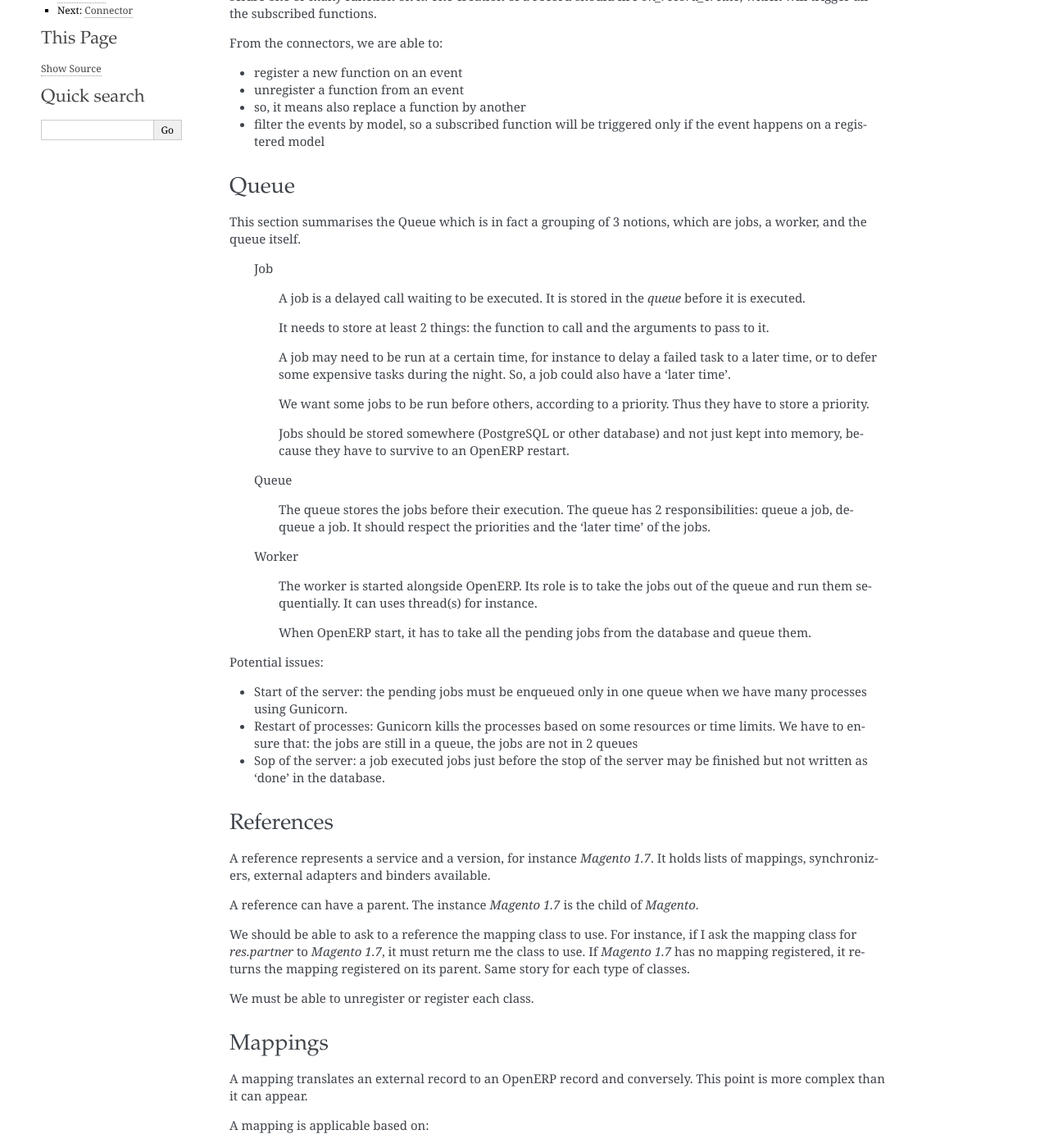
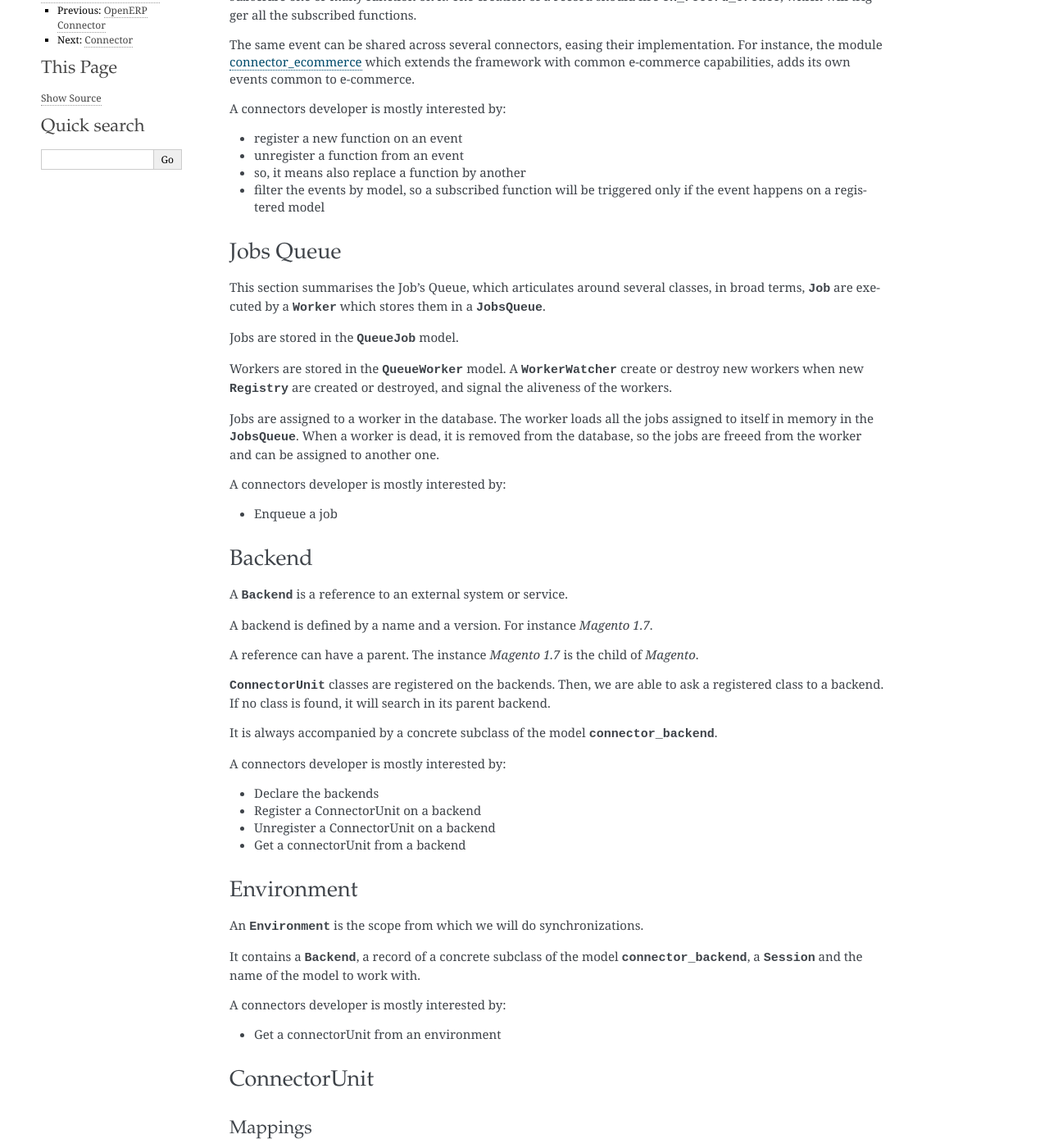
Before and after one commit to OCA/queue, a Sphinx documentation site: the page built from queue_job/doc/guides/overview.rst, in a window 1280 px wide and 1400 px high, scrolled down 374 px. Shown: the whole window at 82% size. Built offline with Sphinx 7.4.7, drawn with Linux system fonts in a browser that asks for light colours; some of the changed text lies outside the part shown.

Commit message:
[IMP] doc: backend, environment, jobs queue

```diff
--- a/queue_job/doc/conf.py
+++ b/queue_job/doc/conf.py
@@ -253,5 +253,5 @@
 intersphinx_mapping = {
     'http://docs.python.org/': None,
     'openerpweb': ('http://doc.openerp.com/trunk/developers/web', None),
-    'openerpdev': ('http://doc.openerp.com/trunk/developers', None),
+    'openerpdev': ('http://doc.openerp.com/trunk/developers/server/', None),
 }
--- a/queue_job/doc/guides/overview.rst
+++ b/queue_job/doc/guides/overview.rst
@@ -22,13 +22,20 @@
 Events are hooks in OpenERP on which we can plug some actions. They are
 based on an Observer pattern.
 
-The basic idea is to declare an :py:class:`~connector.event.Event`, for instance
-`on_record_create`.
+The basic idea is to declare an :py:class:`~connector.event.Event`, for
+instance :py:class:`~connector.event.on_record_create`.
 Then each connector has the ability to subscribe one or many function on it.
-The creation of a record should fire `on_record_create`, which will
-trigger all the subscribed functions.
+The creation of a record should fire
+:py:class:`~connector.event.on_record_create`,
+which will trigger all the subscribed functions.
 
-From the connectors, we are able to:
+The same event can be shared across several connectors, easing their
+implementation.
+For instance, the module connector_ecommerce_ which extends the
+framework with common e-commerce capabilities, adds its own events
+common to e-commerce.
+
+A connectors developer is mostly interested by:
 
 * register a new function on an event
 * unregister a function from an event
@@ -36,80 +43,91 @@
 * filter the events by model, so a subscribed function will be triggered
   only if the event happens on a registered model
 
-******
-Queue
-******
+**********
+Jobs Queue
+**********
 
-This section summarises the Queue which is in fact a grouping of 3 notions,
-which are jobs, a worker, and the queue itself.
+This section summarises the Job's Queue,
+which articulates around several classes,
+in broad terms,
+:py:class:`~connector.queue.job.Job`
+are executed by a
+:py:class:`~connector.queue.worker.Worker`
+which stores them in a
+:py:class:`~connector.queue.queue.JobsQueue`.
 
-  Job
+Jobs are stored in the
+:py:class:`~connector.queue.model.QueueJob` model.
 
-    A job is a delayed call waiting to be executed. It is stored in the
-    `queue` before it is executed.
+Workers are stored in the
+:py:class:`~connector.queue.model.QueueWorker` model.
+A :py:class:`~connector.queue.worker.WorkerWatcher` create or destroy
+new workers when new :py:class:`~openerp.modules.registry.Registry` are
+created or destroyed, and signal the aliveness of the workers.
 
-    It needs to store at least 2 things: the function to call and the
-    arguments to pass to it.
+Jobs are assigned to a worker in the database. The worker loads all the
+jobs assigned to itself in memory in the
+:py:class:`~connector.queue.queue.JobsQueue`.
+When a worker is dead, it is removed from the database,
+so the jobs are freeed from the worker and can be assigned to another
+one.
 
-    A job may need to be run at a certain time, for instance to delay a
-    failed task to a later time, or to defer some expensive tasks during
-    the night. So, a job could also have a 'later time'.
+A connectors developer is mostly interested by:
 
-    We want some jobs to be run before others, according to a priority.
-    Thus they have to store a priority.
-
-    Jobs should be stored somewhere (PostgreSQL or other database) and
-    not just kept into memory, because they have to survive to an
-    OpenERP restart.
-
-  Queue
-
-    The queue stores the jobs before their execution. The queue has 2
-    responsibilities: queue a job, dequeue a job. It should respect the
-    priorities and the 'later time' of the jobs.
-
-  Worker
-
-    The worker is started alongside OpenERP. Its role is to take the
-    jobs out of the queue and run them sequentially. It can uses
-    thread(s) for instance.
-
-    When OpenERP start, it has to take all the pending jobs from the
-    database and queue them.
+* Enqueue a job
 
 
-Potential issues:
+*******
+Backend
+*******
 
-* Start of the server: the pending jobs must be enqueued only in one
-  queue when we have many processes using Gunicorn.
-* Restart of processes: Gunicorn kills the processes based on some
-  resources or time limits. We have to ensure that: the jobs are still
-  in a queue, the jobs are not in 2 queues
-* Sop of the server: a job executed jobs just before the stop of the
-  server may be finished but not written as 'done' in the database.
+A :py:class:`~connector.backend.Backend`
+is a reference to an external system or service.
 
-**********
-References
-**********
-
-A reference represents a service and a version, for instance `Magento
-1.7`. It holds lists of mappings, synchronizers, external adapters and
-binders available.
+A backend is defined by a name and a version.
+For instance `Magento 1.7`.
 
 A reference can have a parent. The instance `Magento 1.7` is the child
 of `Magento`.
 
-We should be able to ask to a reference the mapping class to use. For
-instance, if I ask the mapping class for `res.partner` to `Magento 1.7`,
-it must return me the class to use. If `Magento 1.7` has no mapping
-registered, it returns the mapping registered on its parent. Same story
-for each type of classes.
+:py:class:`~connector.connector.ConnectorUnit` classes are registered on
+the backends. Then, we are able to ask a registered class to a backend.
+If no class is found, it will search in its parent backend.
 
-We must be able to unregister or register each class.
+It is always accompanied by a concrete subclass of the model
+:py:class:`~connector.backend_model.connector_backend`.
 
-********
+A connectors developer is mostly interested by:
+
+* Declare the backends
+* Register a ConnectorUnit on a backend
+* Unregister a ConnectorUnit on a backend
+* Get a connectorUnit from a backend
+
+
+***********
+Environment
+***********
+
+An :py:class:`~connector.connector.Environment`
+is the scope from which we will do synchronizations.
+
+It contains a :py:class:`~connector.backend.Backend`,
+a record of a concrete subclass of the model
+:py:class:`~connector.backend_model.connector_backend`,
+a :py:class:`~connector.session.Session`
+and the name of the model to work with.
+
+A connectors developer is mostly interested by:
+
+* Get a connectorUnit from an environment
+
+*************
+ConnectorUnit
+*************
+
 Mappings
-********
+========
 
 A mapping translates an external record to an OpenERP record and
 conversely. This point is more complex than it can appear.
@@ -197,3 +215,5 @@
 **********
 Checkpoint
 **********
+
+.. _connector_ecommerce: https://launchpad.net/openerp-connector
```
Also changed, not shown: queue_job/doc/api/api_backend.rst (+8 -0 lines), queue_job/doc/api/api_queue.rst (+17 -4 lines), 1 other file.
